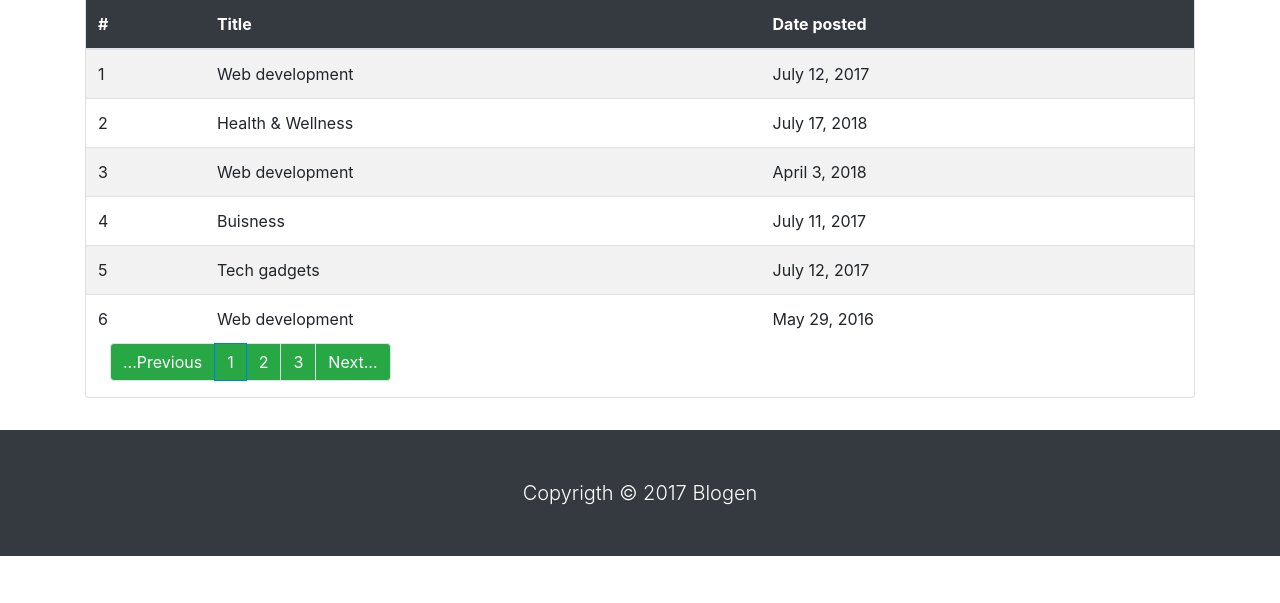
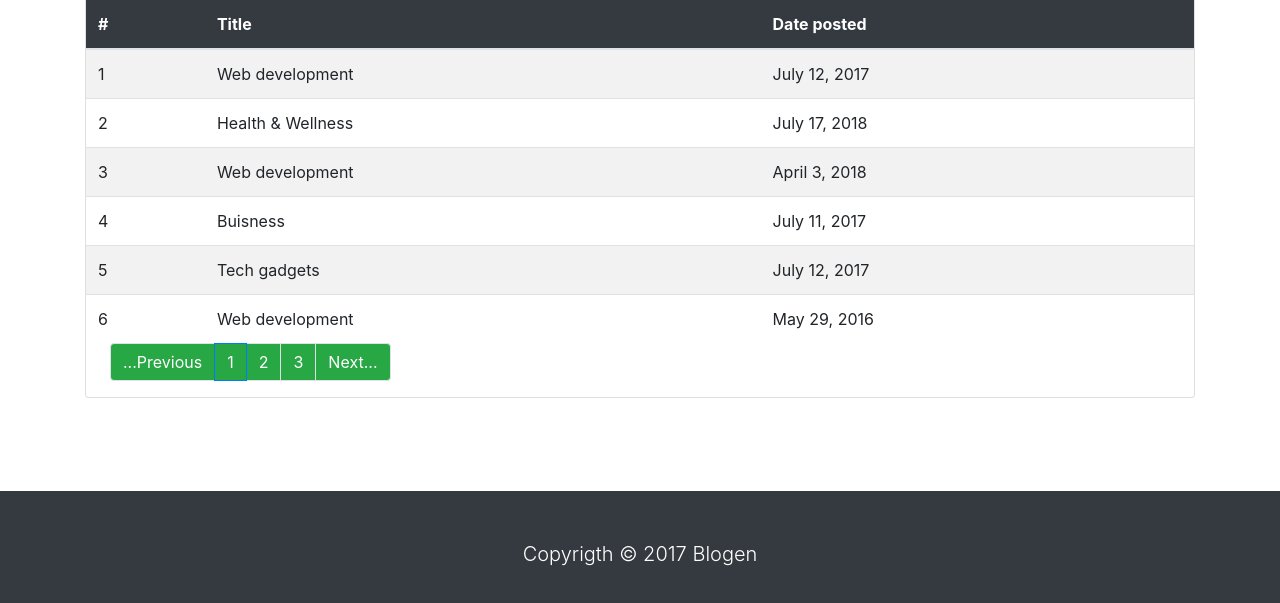
Before and after one commit to VeselAbaya/Bootstrap-learning, a website: page third-project(multipage)/src/categories.html in a window 1280 px wide. Shown: the part 183-786 px from the top of the page. Drawn offline with Linux system fonts and the light colour scheme.

Commit message:
Footer is now at the bottom on every page

```diff
--- a/third-project(multipage)/src/categories.html
+++ b/third-project(multipage)/src/categories.html
@@ -164,5 +164,6 @@
   <script src="js/jquery.min.js"></script>
   <script src="js/popper.min.js"></script>
   <script src="js/bootstrap.min.js"></script>
+  <script src="js/main.js"></script>
 </body>
 </html>
--- /dev/null
+++ b/third-project(multipage)/src/js/main.js
@@ -0,0 +1,13 @@
+$(document).ready(function() {
+  let windowSize = $(window).height();
+  console.log($('body').height())
+  console.log(windowSize)
+  if ($('body').height() < windowSize) {
+    $('footer').css({
+      'position': 'absolute',
+      'left': 0,
+      'bottom': 0,
+      'width': '100%'
+    })
+  }
+})
```
Also changed, not shown: third-project(multipage)/src/index.html (+1 -0 lines), third-project(multipage)/src/posts.html (+1 -0 lines), third-project(multipage)/src/users.html (+1 -0 lines).
